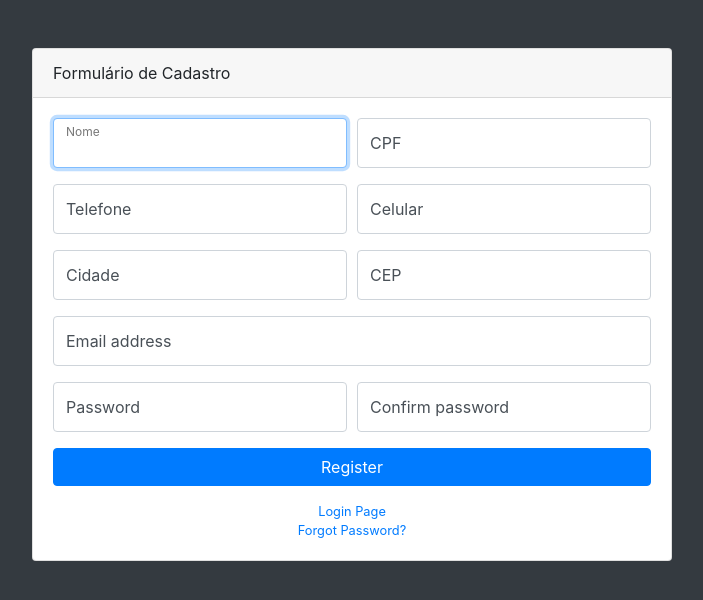
After one commit to BrenoOsvaldoFunicheli/clothing-store, a PHP site: page /VIEW/RegisterClient.php in a window 1280 px wide. The commit adds this page. Shown: the top 600 px of the page, without its empty margins (288-991 px from the left). Run offline with PHP 8.4, Linux system fonts and the light colour scheme; some libraries are stand-ins or nearby versions.

Commit message:
Adição de controle de usuário

```diff
--- /dev/null
+++ b/VIEW/RegisterClient.php
@@ -0,0 +1,122 @@
+<!DOCTYPE html>
+<html lang="en">
+
+    <head>
+
+        <meta charset="utf-8">
+        <meta http-equiv="X-UA-Compatible" content="IE=edge">
+        <meta name="viewport" content="width=device-width, initial-scale=1, shrink-to-fit=no">
+        <meta name="description" content="">
+        <meta name="author" content="">
+
+        <title>SB Admin - Register</title>
+
+        <!-- Bootstrap core CSS-->
+        <link href="../vendor/bootstrap/css/bootstrap.min.css" rel="stylesheet">
+
+        <!-- Custom fonts for this template-->
+        <link href="../vendor/fontawesome-free/css/all.min.css" rel="stylesheet" type="text/css">
+
+        <!-- Custom styles for this template-->
+        <link href="../css/sb-admin.css" rel="stylesheet">
+
+    </head>
+
+    <body class="bg-dark">
+
+        <div class="container">
+            <div class="card card-register mx-auto mt-5">
+                <div class="card-header">Formulário de Cadastro</div>
+                <div class="card-body">
+                    <form action="../CONTROLLER/ClientController.php" method="post">
+                        <div class="form-group">
+                            <div class="form-row">
+                                <div class="col-md-6">
+                                    <div class="form-label-group">
+                                        <input type="text" id="firstName" name="nome" class="form-control" placeholder="Nome" required="required" autofocus="autofocus">
+                                        <input type="hidden" name="option" value="exist" class="form-control">
+                                        <label for="firstName">Nome</label>
+                                    </div>
+                                </div>
+                                <div class="col-md-6">
+                                    <div class="form-label-group">
+                                        <input type="text" id="CPF" name="CPF" class="form-control" placeholder="CPF" required="required">
+                                        <label for="CPF">CPF</label>
+                                    </div>
+                                </div>
+                            </div>
+                        </div>
+                        <div class="form-group">
+                            <div class="form-row">
+                                <div class="col-md-6">
+                                    <div class="form-label-group">
+                                        <input type="text" id="Telefone" name="tel" class="form-control" placeholder="Telefone" required="required" autofocus="autofocus">
+                                        <label for="Telefone">Telefone</label>
+                                    </div>
+                                </div>
+                                <div class="col-md-6">
+                                    <div class="form-label-group">
+                                        <input type="text" id="Celular" name="cel" class="form-control" placeholder="Celular" required="required">
+                                        <label for="Celular">Celular</label>
+                                    </div>
+                                </div>
+                            </div>
+                        </div>
+                        <div class="form-group">
+                            <div class="form-row">
+                                <div class="col-md-6">
+                                    <div class="form-label-group">
+                                        <input type="text" id="Cidade" name="cid" class="form-control" placeholder="Cidade" required="required" autofocus="autofocus">
+                                        <label for="Cidade">Cidade</label>
+                                    </div>
+                                </div>
+                                <div class="col-md-6">
+                                    <div class="form-label-group">
+                                        <input type="text" id="CEP" name="CEP" class="form-control" placeholder="CEP" required="required">
+                                        <label for="CEP">CEP</label>
+                                    </div>
+                                </div>
+                            </div>
+                        </div>
+                        <div class="form-group">
+                            <div class="form-label-group">
+                                <input type="email" id="inputEmail" name="email" class="form-control" placeholder="Email address" required="required">
+                                <label for="inputEmail">Email address</label>
+                            </div>
+                        </div>
+                        <div class="form-group">
+                            <div class="form-row">
+                                <div class="col-md-6">
+                                    <div class="form-label-group">
+                                        <input type="password" id="inputPassword" name="senha" class="form-control" placeholder="Password" required="required">
+                                        <label for="inputPassword">Password</label>
+                                    </div>
+                                </div>
+                                <div class="col-md-6">
+                                    <div class="form-label-group">
+                                        <input type="password" id="confirmPassword" class="form-control" placeholder="Confirm password" required="required">
+                                        <label for="confirmPassword">Confirm password</label>
+                                    </div>
+                                </div>
+                            </div>
+                        </div>
+                        <button class="btn btn-primary btn-block" type="submit">Register</button>
+                    </form>
+                    <div class="text-center">
+                        <a class="d-block small mt-3" href="login.html">Login Page</a>
+                        <a class="d-block small" href="forgot-password.html">Forgot Password?</a>
+                    </div>
+                </div>
+            </div>
+        </div>
+
+        <!-- Bootstrap core JavaScript-->
+        <script src="../vendor/jquery/jquery.min.js"></script>
+        <script src="../vendor/bootstrap/js/bootstrap.bundle.min.js"></script>
+
+        <!-- Core plugin JavaScript-->
+        <script src="../vendor/jquery-easing/jquery.easing.min.js"></script>
+
+    </body>
+
+</html>
--- a/index.php
+++ b/index.php
@@ -31,6 +31,7 @@
         include_once 'VIEW/COMPONENTS/Footer.php';
         include_once './VIEW/COMPONENTS/Header.php';
         ModalCadastro::createModalMain('./CONTROLLER/MessegerController.php');
+        session_start();
         Header::getMainHeader();
         ?>
         <!-- Header -->
@@ -192,7 +193,7 @@
         </section>
 
         <!-- Footer -->
-<?php Footer::getMainFooter(); ?>
+        <?php Footer::getMainFooter(); ?>
 
         <!-- Bootstrap core JavaScript -->
         <script src="vendor/jquery/jquery.min.js"></script>
```
Also changed, not shown: CONTROLLER/ClientController.php (added, +41 -0 lines), DAO/ClientDAO.php (added, +46 -0 lines), VIEW/COMPONENTS/Header.php (+18 -3 lines), VIEW/MODAL/ModalViewer.php (+52 -1 lines), VIEW/login.php (+8 -8 lines).
